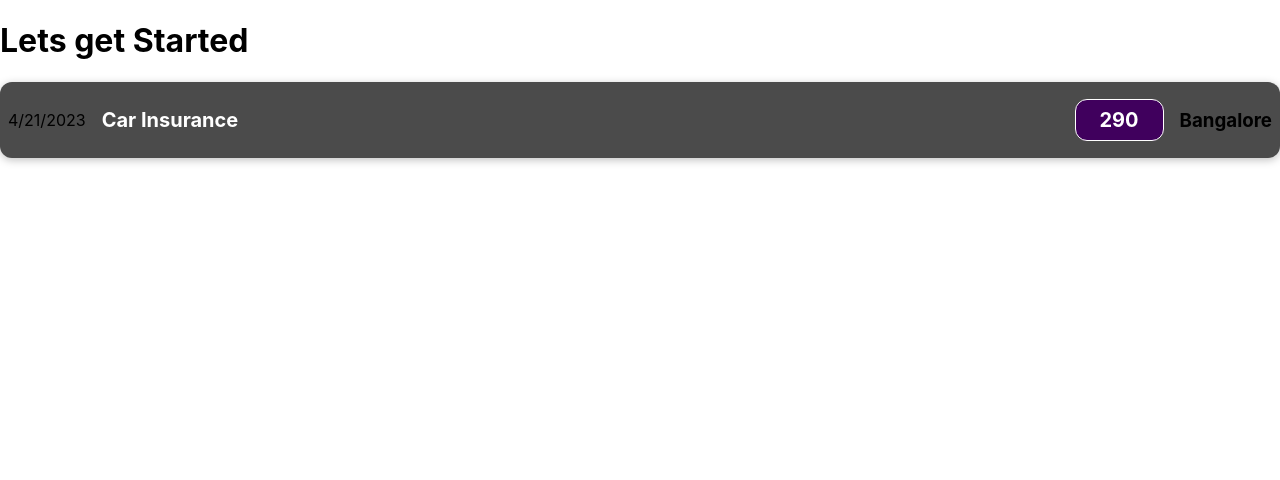
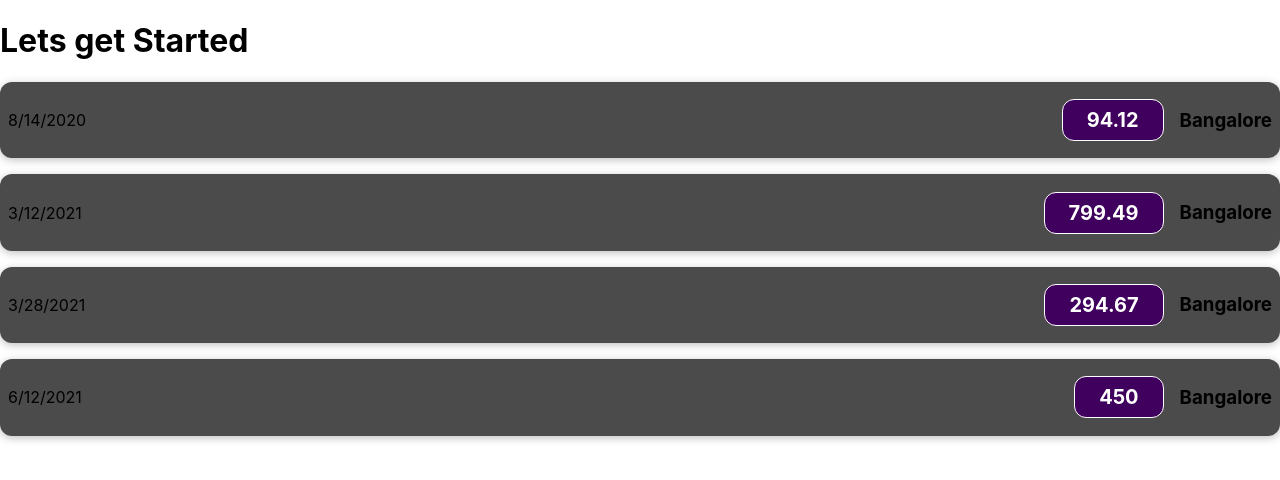
Before and after one commit to pkumars397/react-sharpener, a React (Create React App) app in the folder my-app/: page / in a window 1280 px wide. Shown: the top 480 px of the page. Built offline with nearby package versions, Linux system fonts and the light colour scheme.

Commit message:
iterating the component with dynamic value

```diff
--- a/my-app/src/App.js
+++ b/my-app/src/App.js
@@ -2,10 +2,71 @@
 import ExpenseItems from "./components/ExpenseItems";
 
 function App() {
+  const expenses = [
+    {
+      id: "e1",
+      title: "Toilet Paper",
+      amount: 94.12,
+      date: new Date(2020, 7, 14),
+      locationOfExpense: "Bangalore",
+    },
+    {
+      id: "e2",
+      title: "New TV",
+      amount: 799.49,
+      date: new Date(2021, 2, 12),
+      locationOfExpense: "Bangalore",
+    },
+    {
+      id: "e3",
+      title: "Car Insurance",
+      amount: 294.67,
+      date: new Date(2021, 2, 28),
+      locationOfExpense: "Bangalore",
+    },
+    {
+      id: "e4",
+      title: "New Desk (Wooden)",
+      amount: 450,
+      date: new Date(2021, 5, 12),
+      locationOfExpense: "Bangalore",
+    },
+  ];
   return (
     <div className="App">
       <h1>Lets get Started</h1>
-      <ExpenseItems></ExpenseItems>
+      {/* <ExpenseItems
+        title={expenses[0].title}
+        price={expenses[0].amount}
+        date={expenses[0].date}
+        location={expenses[0].locationOfExpense}
+      ></ExpenseItems>
+      <ExpenseItems
+        title={expenses[1].title}
+        price={expenses[1].amount}
+        date={expenses[1].date}
+        location={expenses[1].locationOfExpense}
+      ></ExpenseItems>
+      <ExpenseItems
+        title={expenses[2].title}
+        price={expenses[2].amount}
+        date={expenses[2].date}
+        location={expenses[2].locationOfExpense}
+      ></ExpenseItems>
+      <ExpenseItems
+        title={expenses[3].title}
+        price={expenses[3].amount}
+        date={expenses[3].date}
+        location={expenses[3].locationOfExpense}
+      ></ExpenseItems> */}
+      {expenses.map((item) => (
+        <ExpenseItems
+          title={item.name}
+          price={item.amount}
+          date={item.date}
+          locationOfExpense={item.locationOfExpense}
+        />
+      ))}
     </div>
   );
 }
--- a/my-app/src/components/ExpenseItems.js
+++ b/my-app/src/components/ExpenseItems.js
@@ -1,17 +1,14 @@
 import "./ExpenseItems.css";
 
-function ExpenseItems() {
-  const expenseDate = new Date(2023, 3, 21);
-  const expenseTitle = "Car Insurance";
-  const expensePrice = 290;
-  const LocationOfExpenditure = "Bangalore";
+function ExpenseItems(props) {
+  console.log(props);
   return (
     <div className="expense-item">
-      <div>{expenseDate.toLocaleDateString()}</div>
+      <div>{props.date.toLocaleDateString()}</div>
       <div className="expense-item__description">
-        <h2>{expenseTitle}</h2>
-        <div className="expense-item__price">{expensePrice}</div>
-        <h3>{LocationOfExpenditure}</h3>
+        <h2>{props.title}</h2>
+        <div className="expense-item__price">{props.price}</div>
+        <h3>{props.locationOfExpense}</h3>
       </div>
     </div>
   );
```
